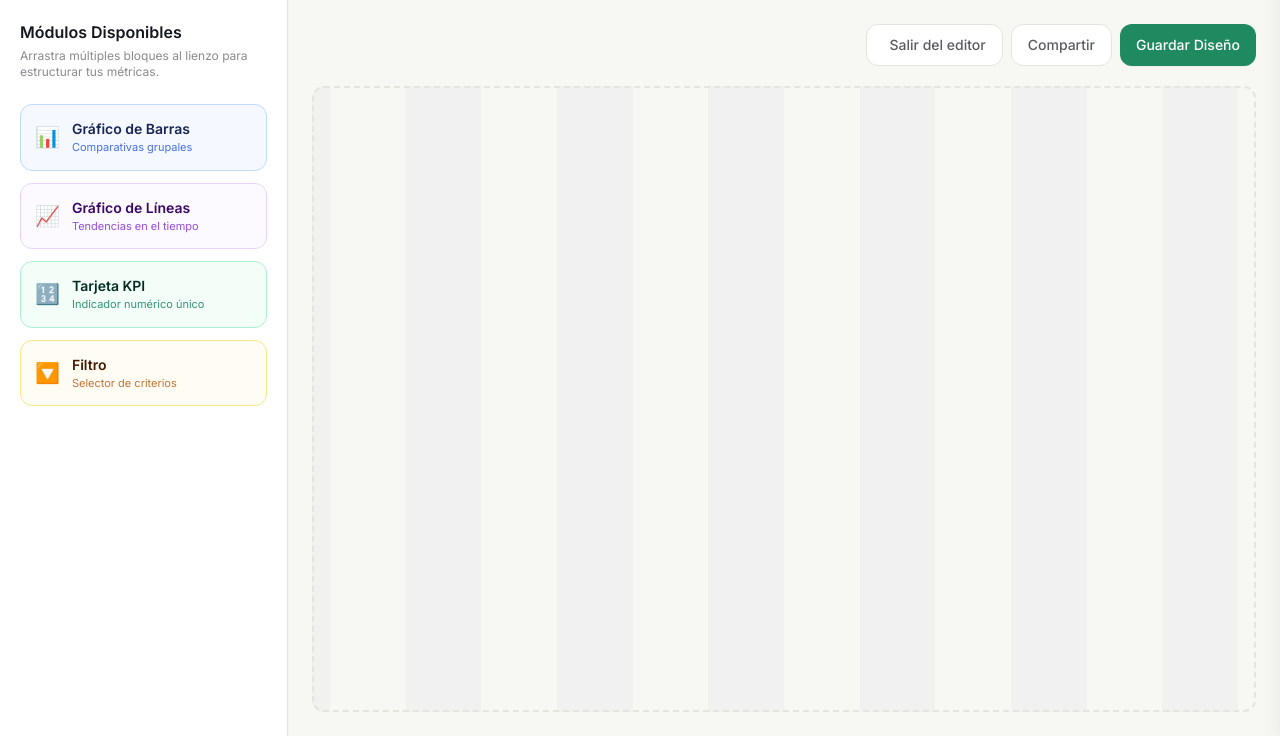
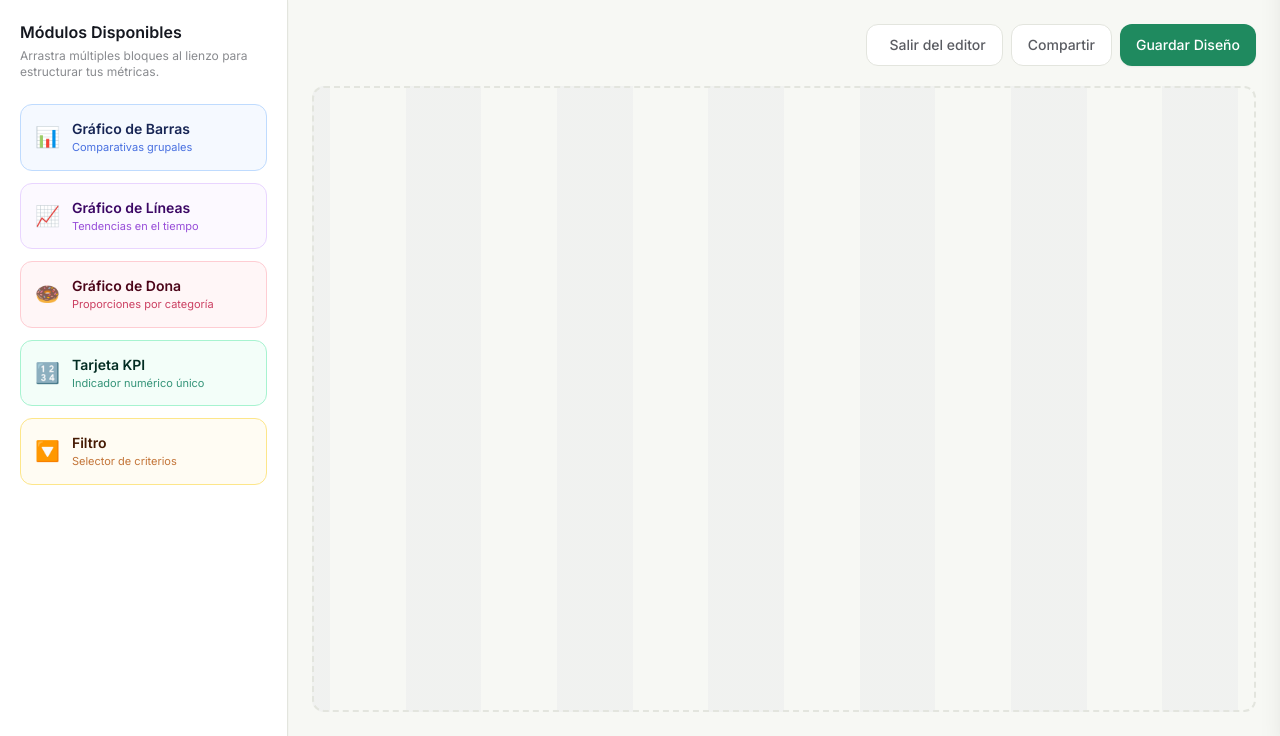
Before and after one commit to balartalain/sheets-reports, a Django app: page /tableros/1/ in a window 1280 px wide. Shown: the part 65-801 px from the top of the page. Run offline with Django 4.2, Linux system fonts and the light colour scheme; some libraries are stand-ins or nearby versions.

Commit message:
Grafico de dona

```diff
--- /dev/null
+++ b/sheets_reports/static/sheets_reports/js/board_editor/widgets/donut-widget.js
@@ -0,0 +1,40 @@
+(function () {
+  class DonutWidget extends BaseWidget {
+    static type = 'donut';
+    static palette = {
+      icon: '🍩',
+      label: 'Gráfico de Dona',
+      description: 'Proporciones por categoría',
+      chipClass: 'bg-rose-50/60 border border-rose-200 hover:bg-rose-100/80',
+      titleClass: 'text-rose-950',
+      descClass: 'text-rose-700/80',
+    };
+    static defaults = { title: 'Gráfico de Dona', width: 'col-span-4', height: 300 };
+
+    static mockData() {
+      return {
+        series: [{ name: 'Ventas', data: [44, 55, 13, 33] }],
+        categories: ['Norte', 'Sur', 'Este', 'Oeste'],
+      };
+    }
+
+    buildElement() {
+      return this.buildStandardCardElement();
+    }
+
+    renderContent(container, data) {
+      const payload = data || this.constructor.mockData();
+      const series = (payload.series && payload.series[0] && payload.series[0].data) || [];
+      const labels = payload.categories || [];
+      const options = {
+        chart: { type: 'donut', height: '90%', width: '100%', fontFamily: 'inherit', toolbar: { show: false } },
+        series,
+        labels,
+        legend: { position: 'bottom', fontSize: '11px' },
+      };
+      this.renderApexChart(container, options);
+    }
+  }
+
+  WidgetRegistry.register(DonutWidget);
+})();
--- a/sheets_reports/templates/board_editor.html
+++ b/sheets_reports/templates/board_editor.html
@@ -131,6 +131,7 @@
 
 <script src="{% static 'sheets_reports/js/board_editor/widgets/bar-widget.js' %}"></script>
 <script src="{% static 'sheets_reports/js/board_editor/widgets/line-widget.js' %}"></script>
+<script src="{% static 'sheets_reports/js/board_editor/widgets/donut-widget.js' %}"></script>
 <script src="{% static 'sheets_reports/js/board_editor/widgets/kpi-widget.js' %}"></script>
 <script src="{% static 'sheets_reports/js/board_editor/widgets/filter-widget.js' %}"></script>
 
--- a/sheets_reports/templates/board_view.html
+++ b/sheets_reports/templates/board_view.html
@@ -30,6 +30,7 @@
 
 <script src="{% static 'sheets_reports/js/board_editor/widgets/bar-widget.js' %}"></script>
 <script src="{% static 'sheets_reports/js/board_editor/widgets/line-widget.js' %}"></script>
+<script src="{% static 'sheets_reports/js/board_editor/widgets/donut-widget.js' %}"></script>
 <script src="{% static 'sheets_reports/js/board_editor/widgets/kpi-widget.js' %}"></script>
 <script src="{% static 'sheets_reports/js/board_editor/widgets/filter-widget.js' %}"></script>
 
```
